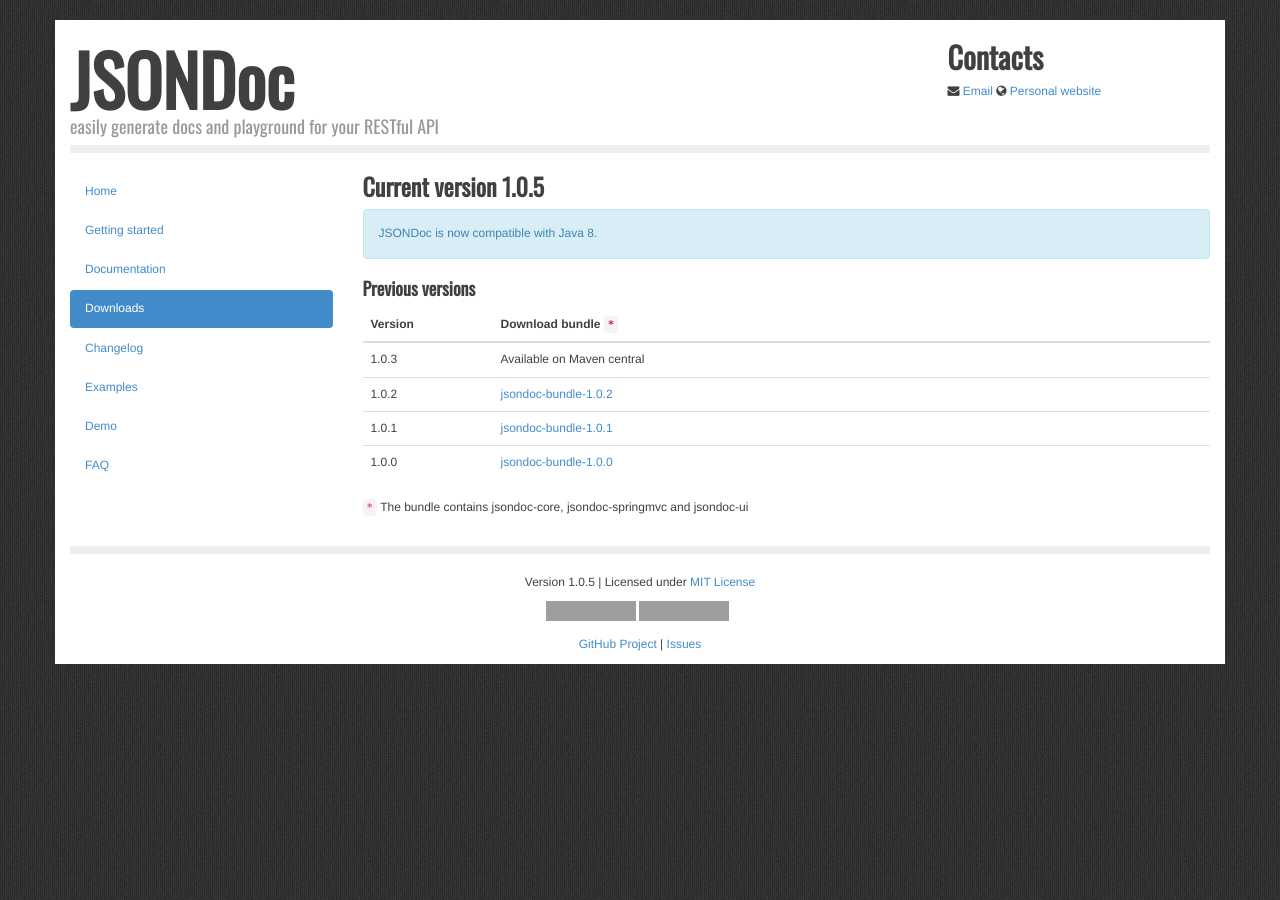
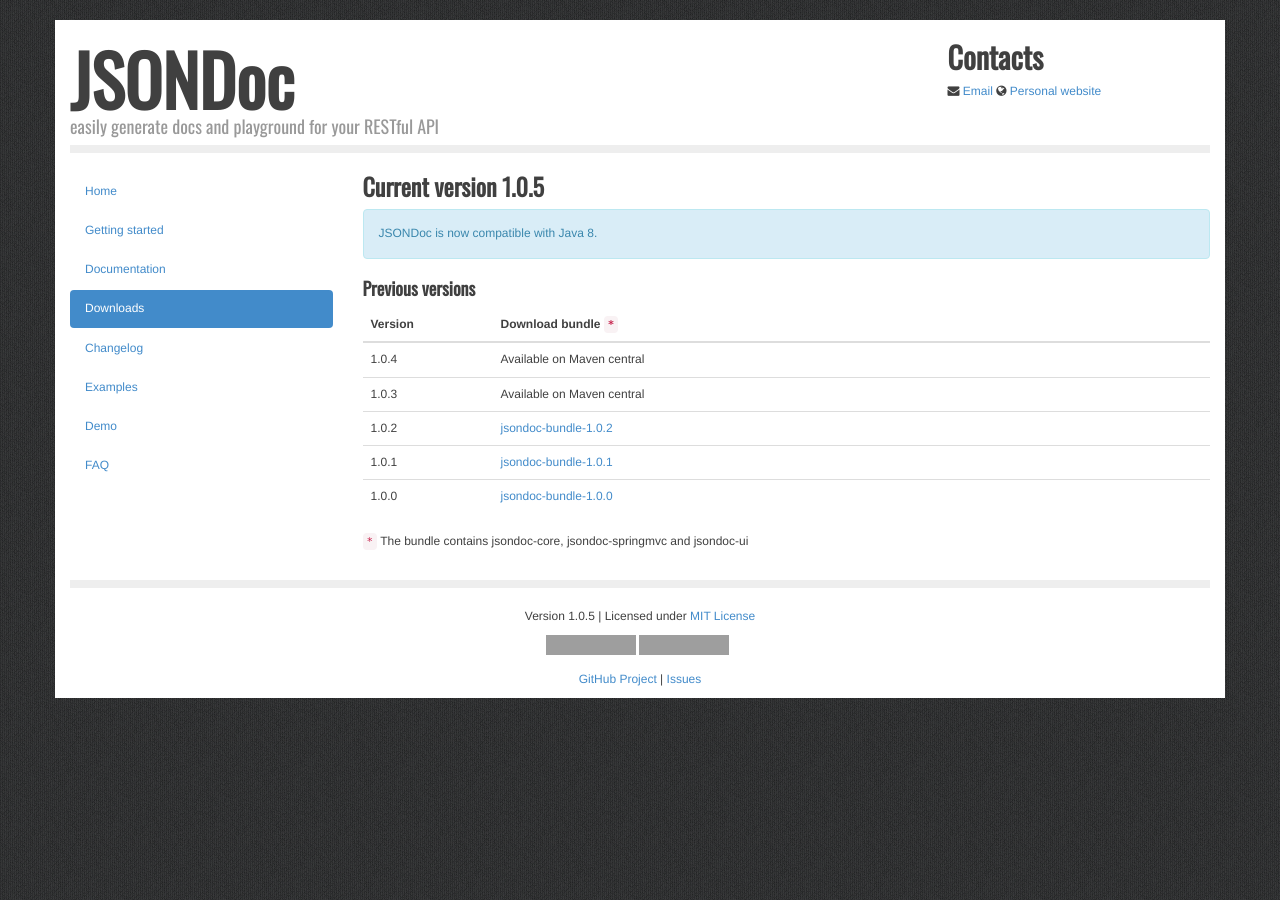
Before and after one commit to fabiomaffioletti/jsondoc, a Jekyll site: the page built from downloads.html, in a window 1280 px wide. Built offline with Jekyll 4.4.1, drawn with Linux system fonts in a browser that asks for light colours; nearby versions of some CDN libraries; some web fonts are replaced; Markdown is read by kramdown in place of the engine named in the settings; grey boxes are pictures that could not be loaded.

Commit message:
added 1.0.4 version to downloads page

```diff
--- a/downloads.html
+++ b/downloads.html
@@ -14,6 +14,7 @@ JSONDoc is now compatible with Java 8.
         	<tr><th style="width: 130px;">Version</th><th>Download bundle <code>*</code></th></tr>
         </thead>
         <tbody>
+                <tr><td>1.0.4</td><td>Available on Maven central</td></tr>
         	<tr><td>1.0.3</td><td>Available on Maven central</td></tr>
         	<tr><td>1.0.2</td><td><a href="{{ site.baseurl }}/distro/jsondoc-bundle-1.0.2.tar.gz">jsondoc-bundle-1.0.2</a></td></tr>
 	        <tr><td>1.0.1</td><td><a href="{{ site.baseurl }}/distro/jsondoc-bundle-1.0.1.tar.gz">jsondoc-bundle-1.0.1</a></td></tr>
```
